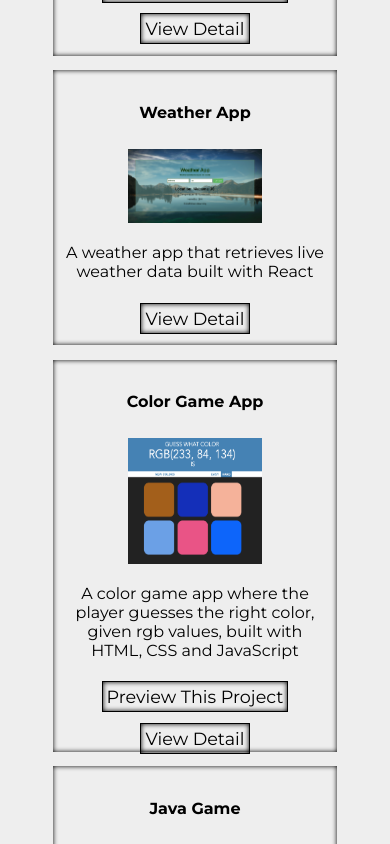
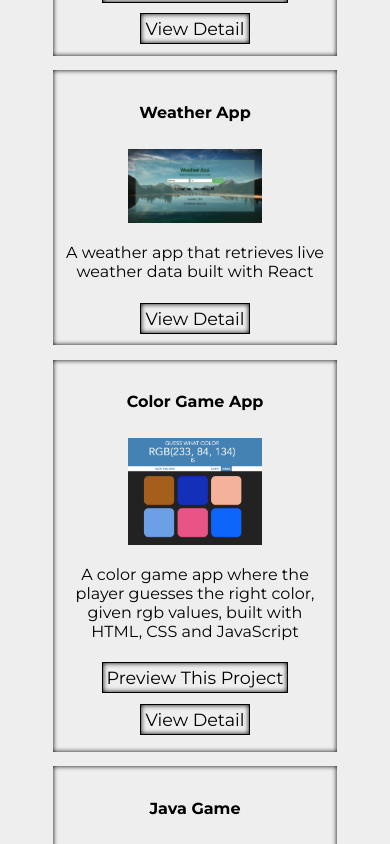
Before and after one commit to cechae/new-portfolio, a React (Create React App) app: page / in a window 390 px wide. Shown: the part 892-1736 px from the top of the page. Built offline with nearby package versions, Linux system fonts and the light colour scheme.

Commit message:
fixed button sizing

```diff
--- a/src/style.css
+++ b/src/style.css
@@ -171,7 +171,7 @@
     }
     #colorgame {
         width: 50%;
-        height: 33%;
+        height: 28%;
     }
 
 }
```
